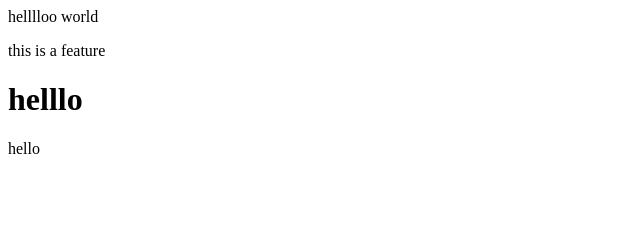
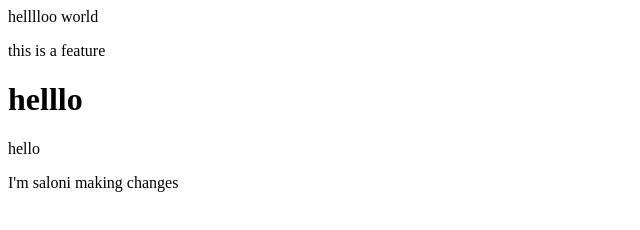
Before and after one commit to WAtharv/branchhhh, a plain HTML site: page index.html in a window 1280 px wide. Shown: the whole page, without its empty margins (0-640 px from the left). Drawn offline with Linux system fonts and the light colour scheme.

Commit message:
new line added to index file

```diff
--- a/index.html
+++ b/index.html
@@ -2,3 +2,5 @@
 <p>this is a feature</p>
 <h1>helllo</h1>
 <p>hello </p>
+
+<p>I'm saloni making changes</p>
```
